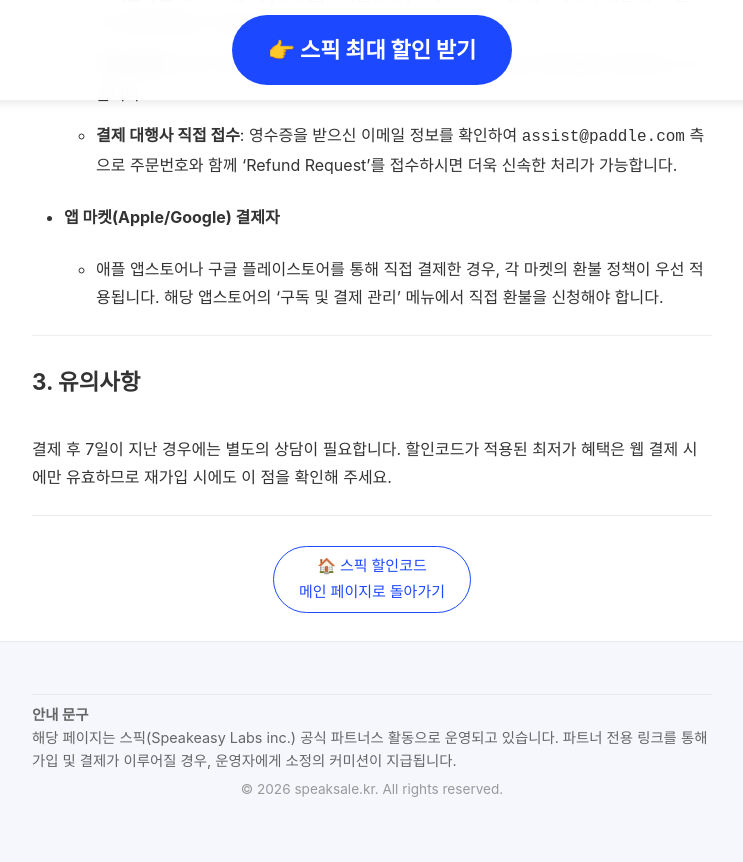
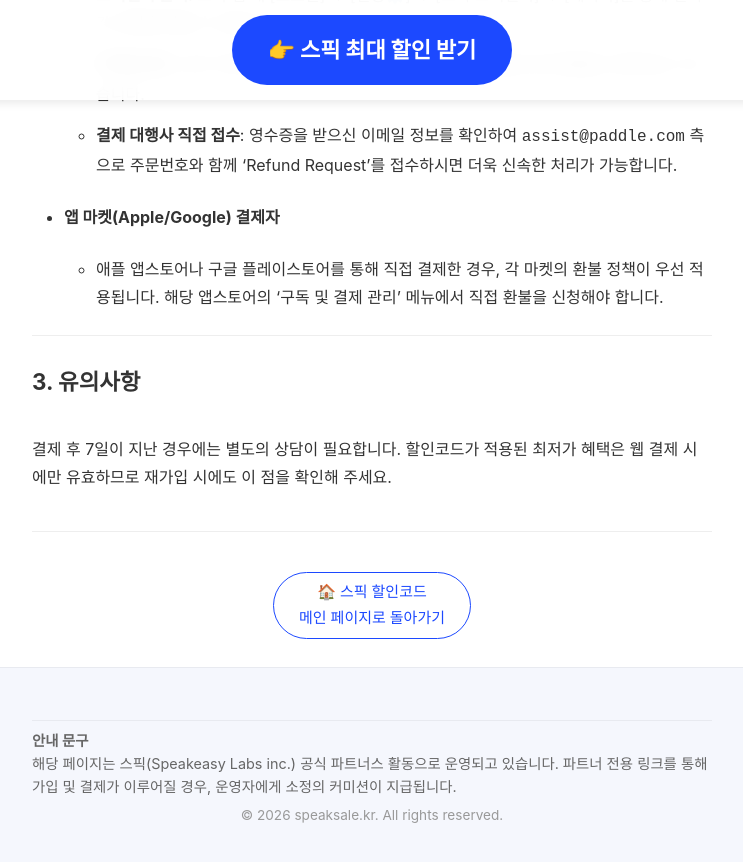
Before and after one commit to kjsjdw/speak_event_page, a Jekyll site: the page built from refund.md, in a window 1280 px wide and 900 px high, scrolled down 1136 px. Shown: the top 862 px of the window, without its empty margins (268-1011 px from the left). Built offline with Jekyll 4.4.1, drawn with Linux system fonts in a browser that asks for light colours; some web fonts are replaced.

Commit message:
Update refund.md

```diff
--- a/refund.md
+++ b/refund.md
@@ -43,7 +43,7 @@ image: /content/images/refund.jpg
 <h2 id="toc-refund-3" style="font-size: 1.4rem; font-weight: bold; padding-top: 100px; margin-top: -80px; padding-bottom: 20px;">3. 유의사항</h2>
 <p>결제 후 7일이 지난 경우에는 별도의 상담이 필요합니다. 할인코드가 적용된 최저가 혜택은 웹 결제 시에만 유효하므로 재가입 시에도 이 점을 확인해 주세요.</p>
 
----
+<hr style="border: 0; border-top: 1px solid #eee; margin: 40px 0;">
 
 <div style="text-align: center; margin-top: 30px;">
   <a href="/" style="text-decoration: none; display: inline-block; width: auto; padding: 6px 25px; color: #1c49ff; background-color: #ffffff; border: 1px solid #1c49ff; border-radius: 50px; font-size: 15px; font-weight: 500;">
```
